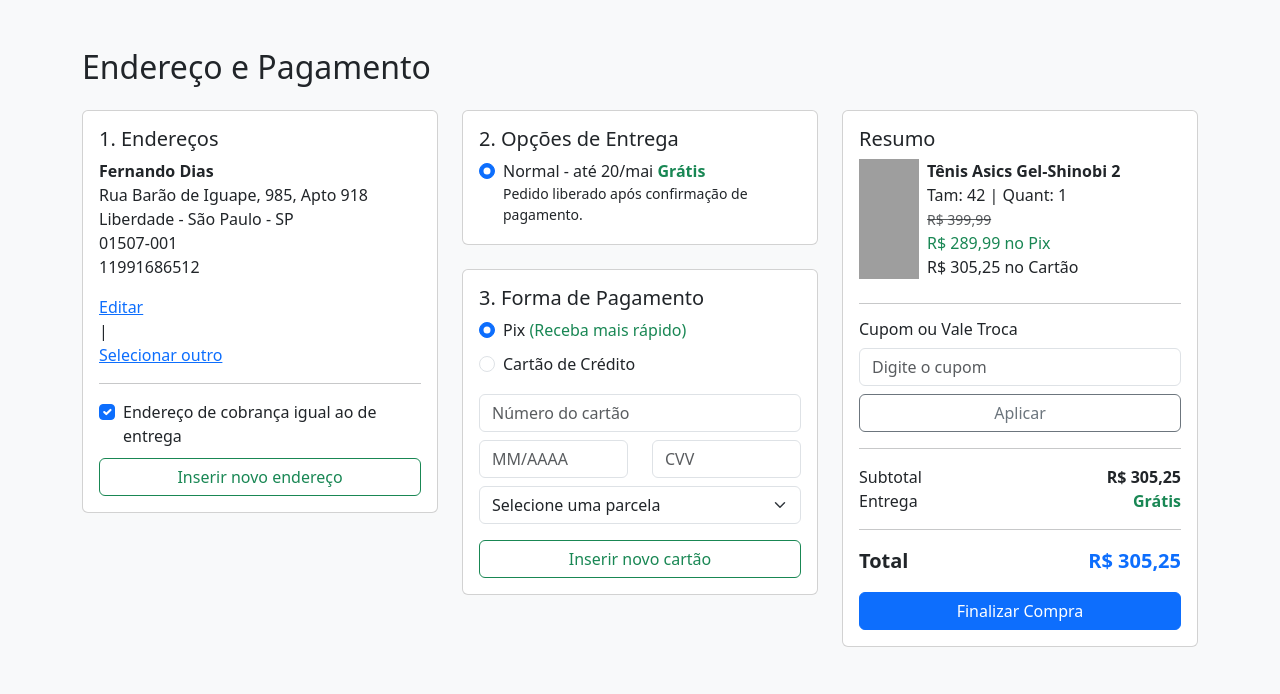
After one commit to ndias4/A3-Braza-in-Foot, a PHP site: page /php/pagamento.php in a window 1280 px wide. The commit adds this page. Shown: the top 694 px of the page. Run offline with PHP 8.4, Linux system fonts and the light colour scheme; grey boxes are pictures that could not be loaded.

Commit message:
Projeto A3 - 4º semestre, adição das páginas de produto, carrinho e pagamento/frete, e o JS do back do pagamento

```diff
--- /dev/null
+++ b/php/pagamento.php
@@ -0,0 +1,141 @@
+<?php
+session_start();
+
+// Simulação de dados
+$usuario = [
+    'nome' => 'Fernando Dias',
+    'endereco' => 'Rua Barão de Iguape, 985',
+    'complemento' => 'Apto 918',
+    'bairro' => 'Liberdade',
+    'cep' => '01507-001',
+    'cidade' => 'São Paulo',
+    'estado' => 'SP',
+    'telefone' => '11991686512'
+];
+
+$produto = [
+    'nome' => 'Tênis Asics Gel-Shinobi 2',
+    'imagem' => '../images/nike.jpg',
+    'preco_pix' => 289.99,
+    'preco_cartao' => 305.25,
+    'quantidade' => 1,
+    'tamanho' => 42
+];
+?>
+
+<!DOCTYPE html>
+<html lang="pt-br">
+<head>
+    <meta charset="UTF-8">
+    <title>Pagamento - Braza in Foot</title>
+    <meta name="viewport" content="width=device-width, initial-scale=1">
+    <link href="https://cdn.jsdelivr.net/npm/bootstrap@5.3.3/dist/css/bootstrap.min.css" rel="stylesheet">
+</head>
+<body class="bg-light">
+
+<div class="container py-5">
+    <h2 class="mb-4">Endereço e Pagamento</h2>
+    <div class="row g-4">
+
+        <!-- Endereço -->
+        <div class="col-md-4">
+            <div class="card p-3">
+                <h5>1. Endereços</h5>
+                <p><strong><?= $usuario['nome'] ?></strong><br>
+                    <?= $usuario['endereco'] ?>, <?= $usuario['complemento'] ?><br>
+                    <?= $usuario['bairro'] ?> - <?= $usuario['cidade'] ?> - <?= $usuario['estado'] ?><br>
+                    <?= $usuario['cep'] ?><br>
+                    <?= $usuario['telefone'] ?>
+                </p>
+                <a href="#" class="text-primary">Editar</a> | <a href="#" class="text-primary">Selecionar outro</a>
+                <hr>
+                <div class="form-check">
+                    <input class="form-check-input" type="checkbox" checked>
+                    <label class="form-check-label">Endereço de cobrança igual ao de entrega</label>
+                </div>
+                <button class="btn btn-outline-success w-100 mt-2">Inserir novo endereço</button>
+            </div>
+        </div>
+
+        <!-- Entrega e Pagamento -->
+        <div class="col-md-4">
+            <div class="card p-3 mb-4">
+                <h5>2. Opções de Entrega</h5>
+                <div class="form-check">
+                    <input class="form-check-input" type="radio" checked>
+                    <label class="form-check-label">
+                        Normal - até 20/mai <strong class="text-success">Grátis</strong>
+                        <small class="d-block">Pedido liberado após confirmação de pagamento.</small>
+                    </label>
+                </div>
+            </div>
+
+            <div class="card p-3">
+                <h5>3. Forma de Pagamento</h5>
+                <div class="form-check">
+                    <input class="form-check-input" type="radio" name="pagamento" id="pix" checked>
+                    <label class="form-check-label" for="pix">Pix <span class="text-success">(Receba mais rápido)</span></label>
+                </div>
+                <div class="form-check mt-2">
+                    <input class="form-check-input" type="radio" name="pagamento" id="cartao">
+                    <label class="form-check-label" for="cartao">Cartão de Crédito</label>
+                </div>
+                <input type="text" class="form-control mt-3" placeholder="Número do cartão">
+                <div class="row mt-2">
+                    <div class="col">
+                        <input type="text" class="form-control" placeholder="MM/AAAA">
+                    </div>
+                    <div class="col">
+                        <input type="text" class="form-control" placeholder="CVV">
+                    </div>
+                </div>
+                <select class="form-select mt-2">
+                    <option>Selecione uma parcela</option>
+                    <option>1x sem juros</option>
+                    <option>2x sem juros</option>
+                </select>
+                <button class="btn btn-outline-success w-100 mt-3">Inserir novo cartão</button>
+            </div>
+        </div>
+
+        <!-- Resumo -->
+        <div class="col-md-4">
+            <div class="card p-3">
+                <h5>Resumo</h5>
+                <div class="d-flex mb-2">
+                    <img src="<?= $produto['imagem'] ?>" alt="Produto" class="me-2" width="60">
+                    <div>
+                        <strong><?= $produto['nome'] ?></strong><br>
+                        Tam: <?= $produto['tamanho'] ?> | Quant: <?= $produto['quantidade'] ?><br>
+                        <small class="text-muted"><del>R$ 399,99</del></small><br>
+                        <span class="text-success">R$ <?= number_format($produto['preco_pix'], 2, ',', '.') ?> no Pix</span><br>
+                        <span>R$ <?= number_format($produto['preco_cartao'], 2, ',', '.') ?> no Cartão</span>
+                    </div>
+                </div>
+                <hr>
+                <h6>Cupom ou Vale Troca</h6>
+                <input type="text" class="form-control mb-2" placeholder="Digite o cupom">
+                <button class="btn btn-outline-secondary w-100">Aplicar</button>
+                <hr>
+                <div class="d-flex justify-content-between">
+                    <span>Subtotal</span>
+                    <strong>R$ <?= number_format($produto['preco_cartao'], 2, ',', '.') ?></strong>
+                </div>
+                <div class="d-flex justify-content-between">
+                    <span>Entrega</span>
+                    <strong class="text-success">Grátis</strong>
+                </div>
+                <hr>
+                <div class="d-flex justify-content-between fs-5">
+                    <strong>Total</strong>
+                    <strong class="text-primary">R$ <?= number_format($produto['preco_cartao'], 2, ',', '.') ?></strong>
+                </div>
+                <button class="btn btn-primary w-100 mt-3">Finalizar Compra</button>
+            </div>
+        </div>
+
+    </div>
+</div>
+
+</body>
+</html>
```
Also changed, not shown: CSS/pagamento.css (added, +59 -0 lines), js/pagamento.js (added, +20 -0 lines), php/addCarrinho.php (+81 -10 lines), php/produto.php (added, +46 -0 lines).
